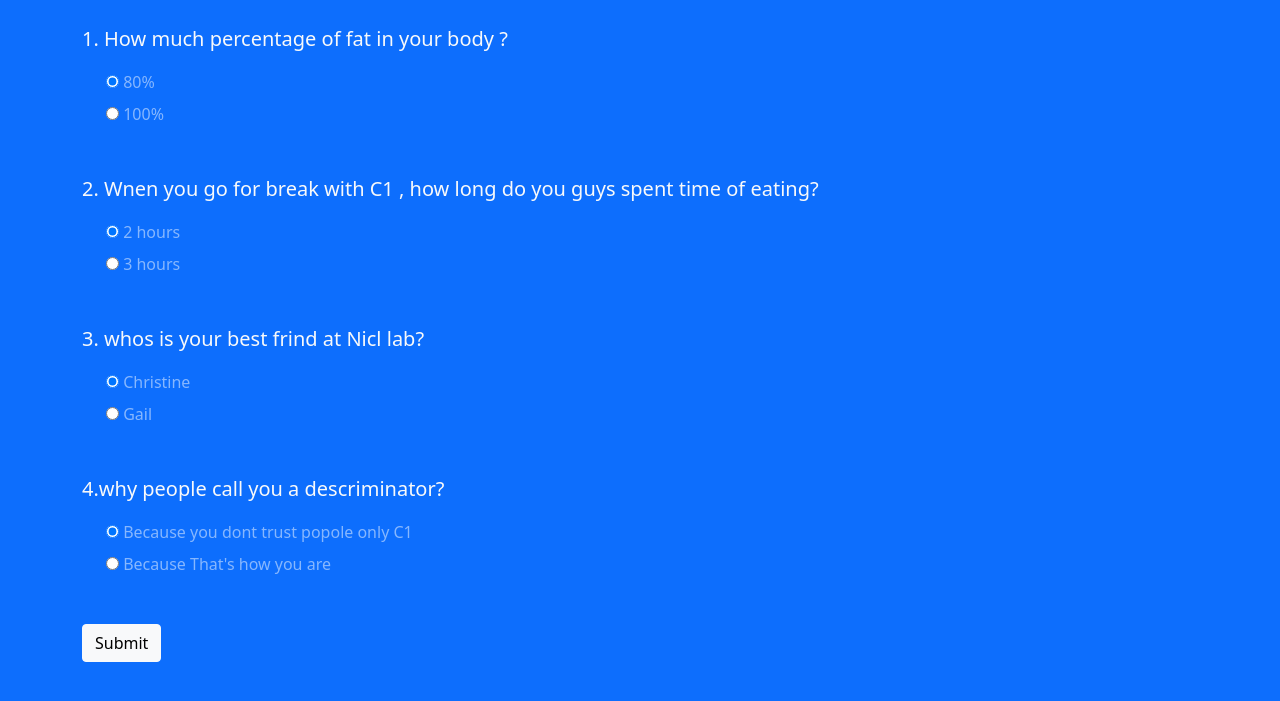
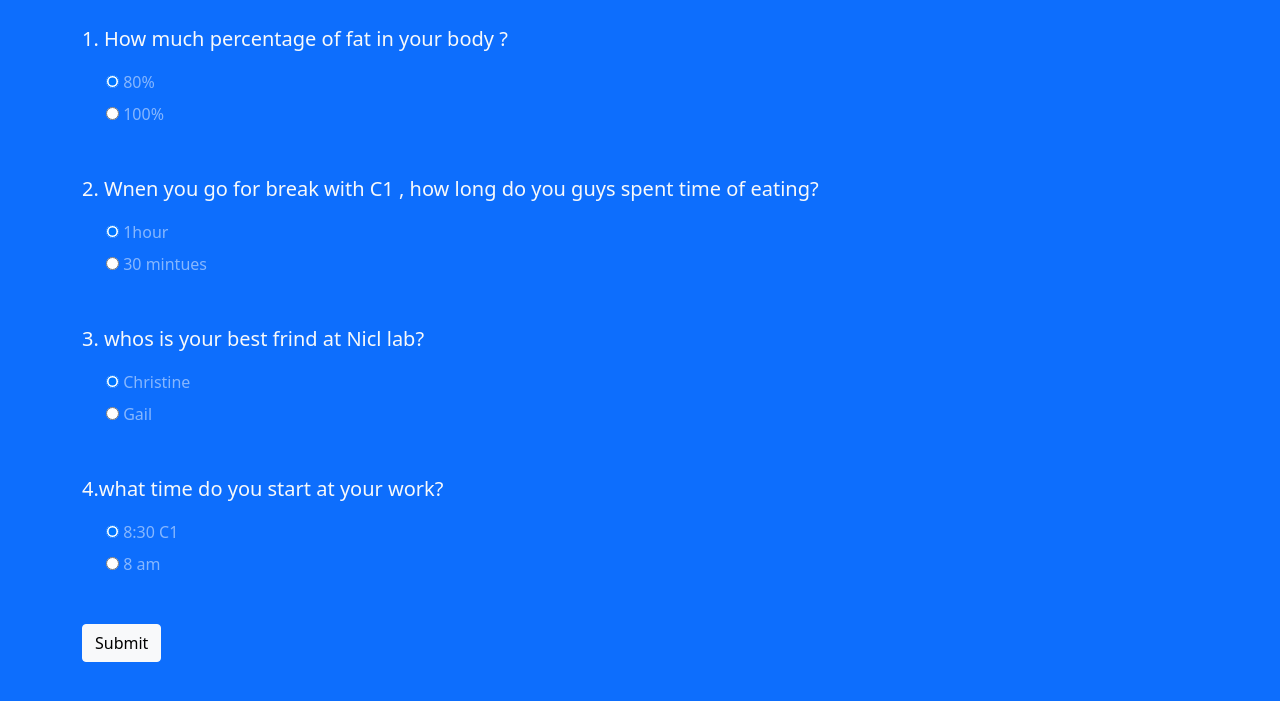
Before and after one commit to talebt/taleb-quiz-javascript, a plain HTML site: page quiz.html in a window 1280 px wide. Shown: the part 291-992 px from the top of the page. Drawn offline with nearby package versions, Linux system fonts and the light colour scheme.

Commit message:
Update quiz.html

```diff
--- a/quiz.html
+++ b/quiz.html
@@ -58,12 +58,12 @@
   <!-- option section q2 -->
 <div class="form-check my-2 text-white-50">
   <input type="radio" name="q2" value="A" checked>
-  <label class="form-check-label">2 hours</label>
+  <label class="form-check-label">1hour</label>
 </div>
 <!-- option section for question#1, option section 2 -->
 <div class="form-check my-2 text-white-50">
   <input type="radio" name="q2" value="B" >
-  <label class="form-check-label">3 hours</label>
+  <label class="form-check-label">30 mintues</label>
 </div>
 
 
@@ -87,16 +87,16 @@
 
 <div class="my-5">
   <!--  fourth questions in the section  -->
-    <p class="lead font-weight-normal">4.why people call you a descriminator? </p>
+    <p class="lead font-weight-normal">4.what time do you start at your work? </p>
   <!-- option section q4 -->
 <div class="form-check my-2 text-white-50">
   <input type="radio" name="q4" value="A" checked>
-  <label class="form-check-label">Because you dont trust popole only C1</label>
+  <label class="form-check-label">8:30 C1</label>
 </div>
 <!-- option section for question#1, option section 2 -->
 <div class="form-check my-2 text-white-50">
   <input type="radio" name="q4" value="B" >
-  <label class="form-check-label">Because That's how you are </label>
+  <label class="form-check-label">8 am </label>
   </div>
 </div>
       <div class="test center"></div>
```
